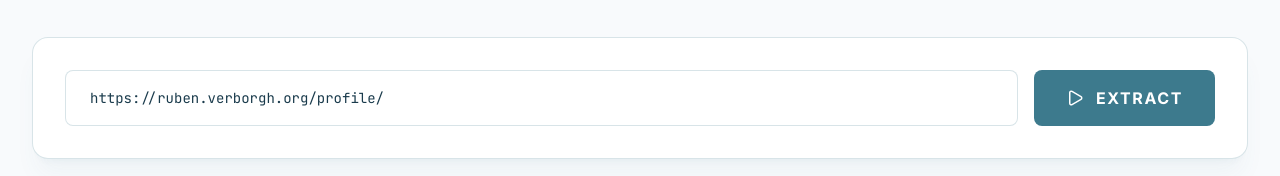
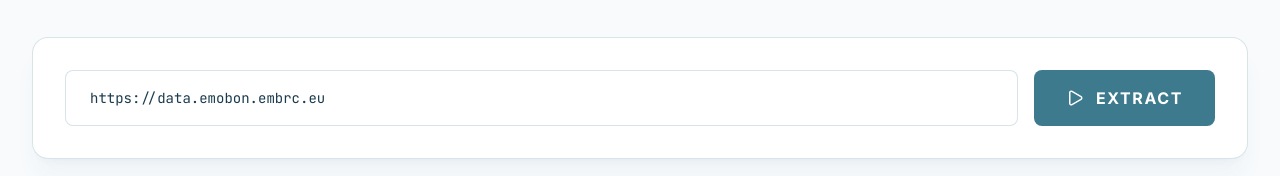
Before and after one commit to cedricdcc/wrx, a React (Vite) app in the folder website/: page / in a window 1280 px wide. Shown: the part 4873-5049 px from the top of the page. Built offline with nearby package versions, Linux system fonts and the light colour scheme.

Commit message:
feat: initialize website landing page with WRX discovery strategy documentation and interactive sandbox UI

```diff
--- a/website/src/App.tsx
+++ b/website/src/App.tsx
@@ -291,14 +291,14 @@ const StrategiesSection = () => {
 };
 
 const TryOutSection = () => {
-  const [uri, setUri] = useState("https://ruben.verborgh.org/profile/");
+  const [uri, setUri] = useState("https://data.emobon.embrc.eu");
   const [loading, setLoading] = useState(false);
   const [result, setResult] = useState<any>(null);
   const [error, setError] = useState<string | null>(null);
 
   // SPARQL State
   const [query, setQuery] = useState(`SELECT ?p ?o WHERE {
-  <https://ruben.verborgh.org/profile/#me> ?p ?o.
+  <https://data.emobon.embrc.eu> ?p ?o.
 } LIMIT 10`);
   const [sparqlResults, setSparqlResults] = useState<any[]>([]);
   const [filteredTriples, setFilteredTriples] = useState<any[] | null>(null);
```
